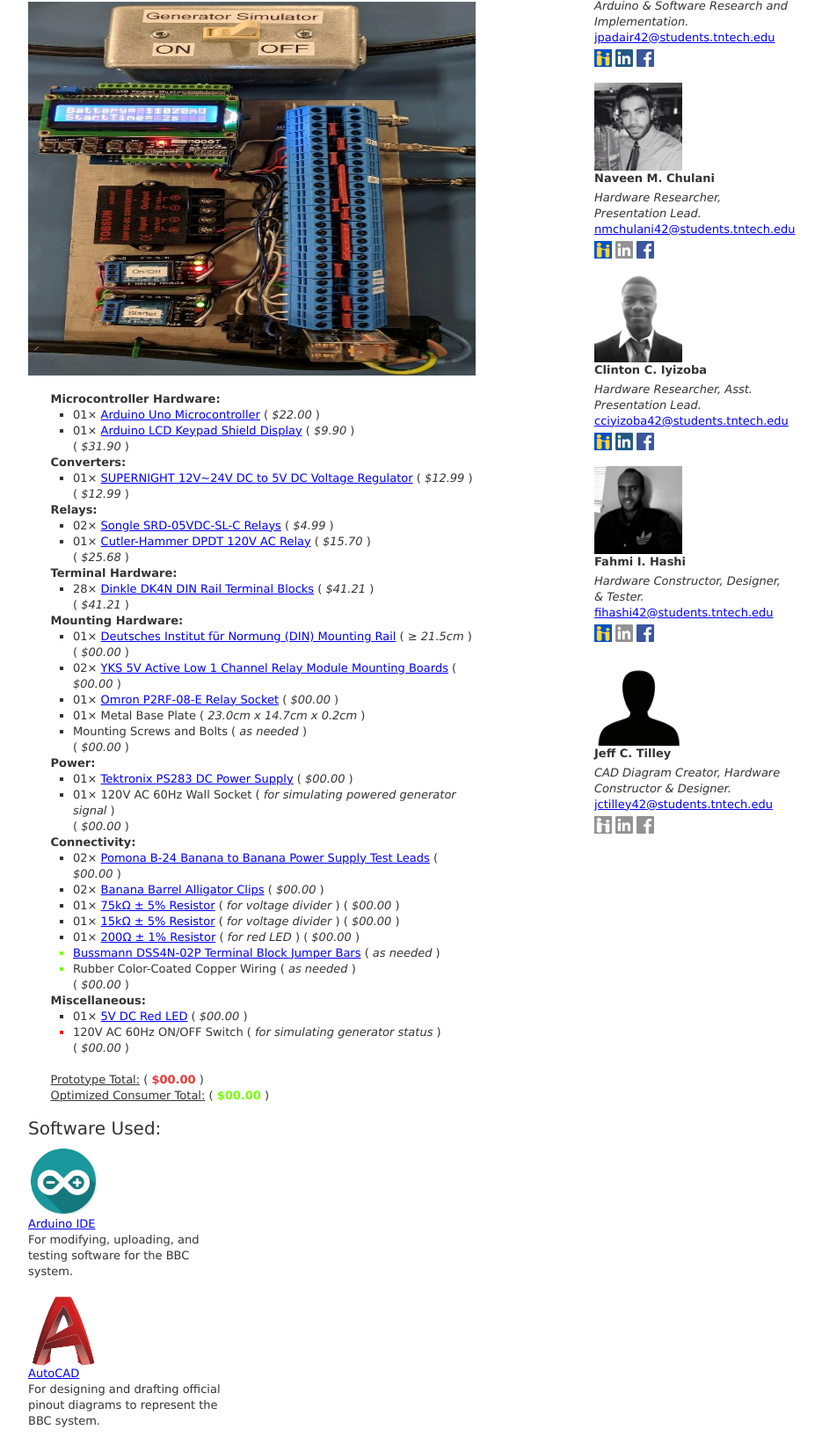
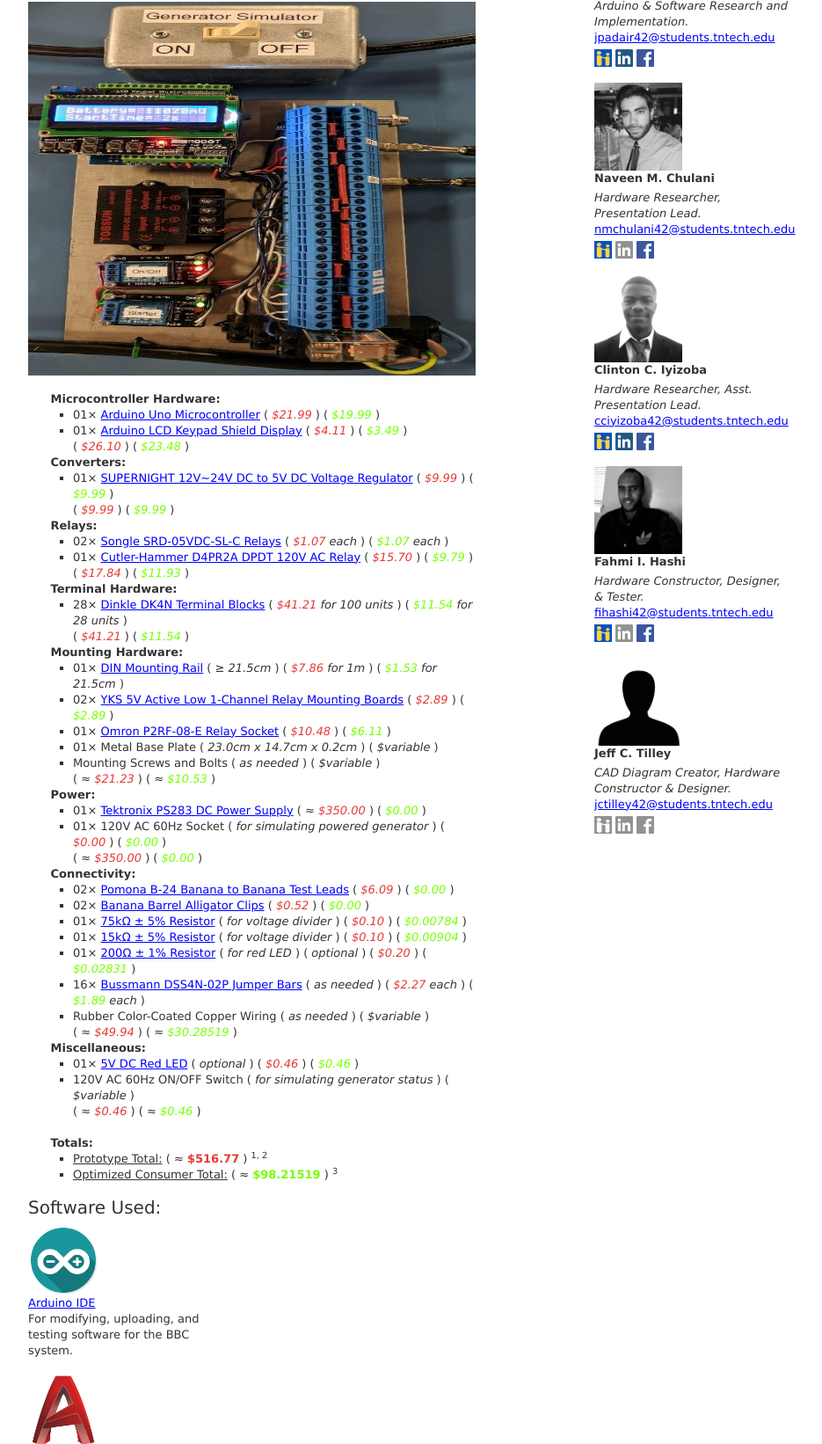
Before and after one commit to Lexxeous/capstone_2_website, a Rails app: page / in a window 1280 px wide. Shown: the part 760-2402 px from the top of the page at 88% size, without its empty margins (300-1235 px from the left). Run offline with Rails 7, Linux system fonts and the light colour scheme; style sheets or scripts are compiled from the project's sources; some libraries are stand-ins or nearby versions.

Commit message:
Finished cost analysis

```diff
--- a/app/assets/stylesheets/welcome.sass
+++ b/app/assets/stylesheets/welcome.sass
@@ -15,18 +15,18 @@
   .bio
     width: 250px
 
-  li.consumer
-    list-style-image: url("light_green_square.png")
+  ul
+    list-style: square
+    margin-left: -0.5em
 
   li.prototype
     list-style-image: url("red_square.png")
 
-  ul
-    list-style: square
-    margin-left: -0.5em
+  li.consumer
+    list-style-image: url("light_green_square.png")
 
-  b.prototype
+  b.prototype, i.prototype
     color: #E53935
 
-  b.consumer
+  b.consumer, i.consumer
     color: #76FF03
--- a/app/views/welcome/index.html.haml
+++ b/app/views/welcome/index.html.haml
@@ -43,7 +43,7 @@
             %i BBC
           as we call it) is a hardware system regulated by an
           =succeed "." do
-            =link_to "Adruino Uno Microcontroller", "https://store.arduino.cc/usa/arduino-uno-rev3"
+            =link_to "Adruino Uno Microcontroller", "https://www.robotshop.com/en/arduino-uno-r3-usb-microcontroller.html"
           %br
           %br
           The
@@ -76,7 +76,7 @@
           %br
           %br
           An
-          =link_to "Arduino LCD Keypad Shield Display", "https://www.dfrobot.com/wiki/index.php/Arduino_LCD_KeyPad_Shield_(SKU:_DFR0009)"
+          =link_to "Arduino LCD Keypad Shield Display", "https://www.banggood.com/Keypad-Shield-Blue-Backlight-For-Arduino-Robot-LCD-1602-Board-p-79326.html"
           shows live information about the external battery's voltage and allows the user to control the minimum and maximum generator threshold voltages, the between-iteration delay time, and the generator's starter duration. If the attached generator does not power on within the alotted amount of starter time and iterations, the
           %i BBC
           system displays an error message (
@@ -94,123 +94,195 @@
             %ul
               %li
                 01×
-                =link_to "Arduino Uno Microcontroller", "https://store.arduino.cc/usa/arduino-uno-rev3"
+                =link_to "Arduino Uno Microcontroller", "https://www.robotshop.com/en/arduino-uno-r3-usb-microcontroller.html"
                 (
-                %i $22.00
+                %i.prototype $21.99
+                )
+                (
+                %i.consumer $19.99
                 )
               %li
                 01×
-                =link_to "Arduino LCD Keypad Shield Display", "https://www.dfrobot.com/product-51.html"
+                =link_to "Arduino LCD Keypad Shield Display", "https://www.banggood.com/Keypad-Shield-Blue-Backlight-For-Arduino-Robot-LCD-1602-Board-p-79326.html"
                 (
-                %i $9.90
+                %i.prototype $4.11
+                )
+                (
+                %i.consumer $3.49
                 )
               (
-              %i $31.90
+              %i.prototype $26.10
+              )
+              (
+              %i.consumer $23.48
               )
             %b Converters:
             %ul
               %li
                 01×
-                =link_to "SUPERNIGHT 12V~24V DC to 5V DC Voltage Regulator", "https://www.newegg.com/Product/Product.aspx?Item=0SW-004G-000B9"
+                =link_to "SUPERNIGHT 12V~24V DC to 5V DC Voltage Regulator", "http://www.supernight.cc/supernight-tm-led-strip-strings-power-supply-dc-12v-24v-to-5v-10a-50w-dc-volt-converter-step-down-regulator-dc-voltage-transformer.html"
                 (
-                %i $12.99
+                %i.prototype $9.99
+                )
+                (
+                %i.consumer $9.99
                 )
               (
-              %i $12.99
+              %i.prototype $9.99
+              )
+              (
+              %i.consumer $9.99
               )
             %b Relays:
             %ul
               %li
                 02×
-                =link_to "Songle SRD-05VDC-SL-C Relays", "https://www.newegg.com/Product/Product.aspx?Item=9SIA6RP36W3562"
+                =link_to "Songle SRD-05VDC-SL-C Relays", "https://www.banggood.com/Mini-5V-DC-Power-Relay-SRD5VDCSLC-5-Pin-PCB-Type-p-930170.html"
                 (
-                %i $4.99
+                %i.prototype $1.07
+                %i each
+                )
+                (
+                %i.consumer $1.07
+                %i each
                 )
               %li
                 01×
-                =link_to "Cutler-Hammer DPDT 120V AC Relay", "https://www.newark.com/eaton-cutler-hammer/d4pr2a/relay-dpdt-240vac-30vdc-5a-socket/dp/46K6469"
+                =link_to "Cutler-Hammer D4PR2A DPDT 120V AC Relay", "https://www.newark.com/eaton-cutler-hammer/d4pr2a/relay-dpdt-240vac-30vdc-5a-socket/dp/46K6469"
                 (
-                %i $15.70
+                %i.prototype $15.70
+                )
+                (
+                %i.consumer $9.79
                 )
               (
-              %i $25.68
+              %i.prototype $17.84
+              )
+              (
+              %i.consumer $11.93
               )
             %b Terminal Hardware:
             %ul
               %li
                 28×
-                =link_to "Dinkle DK4N DIN Rail Terminal Blocks", "https://www.amazon.com/Dinkle-DK4N-BL-Terminal-Block-10-22AWG/dp/B00R1WU460/"
+                =link_to "Dinkle DK4N Terminal Blocks", "https://www.amazon.com/Dinkle-DK4N-BL-Terminal-Block-10-22AWG/dp/B00R1WU460/"
                 (
-                %i $41.21
+                %i.prototype $41.21
+                %i for 100 units
+                )
+                (
+                %i.consumer $11.54
+                %i for 28 units
                 )
               (
-              %i $41.21
+              %i.prototype $41.21
+              )
+              (
+              %i.consumer $11.54
               )
             %b Mounting Hardware:
             %ul
               %li
                 01×
-                =link_to "Deutsches Institut für Normung (DIN) Mounting Rail", "https://www.dinkle.com/en/Terminal_3/TS-35N"
+                =link_to "DIN Mounting Rail", "https://www.newark.com/wago/210-162/din-rail/dp/28H9089"
                 (
                 %i ≥ 21.5cm
                 )
                 (
-                %i $00.00
+                %i.prototype $7.86
+                %i for 1m
+                )
+                (
+                %i.consumer $1.53
+                %i for 21.5cm
                 )
               %li
                 02×
-                =link_to "YKS 5V Active Low 1 Channel Relay Module Mounting Boards", "https://www.newegg.com/Product/Product.aspx?Item=9SIA9083852861"
+                =link_to "YKS 5V Active Low 1-Channel Relay Mounting Boards", "https://www.newegg.com/Product/Product.aspx?Item=9SIA9083852861"
                 (
-                %i $00.00
+                %i.prototype $2.89
+                )
+                (
+                %i.consumer $2.89
                 )
               %li
                 01×
                 =link_to "Omron P2RF-08-E Relay Socket", "https://www.digikey.com/product-detail/en/omron-automation-and-safety/P2RF-08-E/Z207-ND/"
                 (
-                %i $00.00
+                %i.prototype $10.48
+                )
+                (
+                %i.consumer $6.11
                 )
               %li
                 01× Metal Base Plate
                 (
                 %i 23.0cm x 14.7cm x 0.2cm
                 )
+                (
+                %i $variable
+                )
               %li
                 Mounting Screws and Bolts
                 (
                 %i as needed
                 )
-              (
-              %i $00.00
+                (
+                %i $variable
+                )
+              ( ≈
+              %i.prototype $21.23
+              )
+              ( ≈
+              %i.consumer $10.53
               )
             %b Power:
             %ul
               %li
                 01×
                 =link_to "Tektronix PS283 DC Power Supply", "https://www.used-line.com/power-supplies/tektronix/tektronix-ps283/item-11173482"
+                ( ≈
+                %i.prototype $350.00
+                )
                 (
-                %i $00.00
+                %i.consumer $0.00
                 )
               %li
-                01× 120V AC 60Hz Wall Socket
+                01× 120V AC 60Hz Socket
                 (
-                %i for simulating powered generator signal
+                %i for simulating powered generator
                 )
+                (
+                %i.prototype $0.00
+                )
+                (
+                %i.consumer $0.00
+                )
+              ( ≈
+              %i.prototype $350.00
+              )
               (
-              %i $00.00
+              %i.consumer $0.00
               )
             %b Connectivity:
             %ul
               %li
                 02×
-                =link_to "Pomona B-24 Banana to Banana Power Supply Test Leads", "https://www.digikey.com/product-detail/en/pomona-electronics/B-24-2/501-1046-ND/"
+                =link_to "Pomona B-24 Banana to Banana Test Leads", "https://www.digikey.com/product-detail/en/pomona-electronics/B-24-2/501-1046-ND/"
                 (
-                %i $00.00
+                %i.prototype $6.09
+                )
+                (
+                %i.consumer $0.00
                 )
               %li
                 02×
                 =link_to "Banana Barrel Alligator Clips", "https://www.alliedelec.com/mueller-bu-60s/70188573/"
                 (
-                %i $00.00
+                %i.prototype $0.52
+                )
+                (
+                %i.consumer $0.00
                 )
               %li
                 01×
@@ -219,7 +291,10 @@
                 %i for voltage divider
                 )
                 (
-                %i $00.00
+                %i.prototype $0.10
+                )
+                (
+                %i.consumer $0.00784
                 )
               %li
                 01×
@@ -228,7 +303,10 @@
                 %i for voltage divider
                 )
                 (
-                %i $00.00
+                %i.prototype $0.10
+                )
+                (
+                %i.consumer $0.00904
                 )
               %li
                 01×
@@ -237,20 +315,41 @@
                 %i for red LED
                 )
                 (
-                %i $00.00
+                %i optional
                 )
-              %li.consumer
-                =link_to "Bussmann DSS4N-02P Terminal Block Jumper Bars", "https://www.galco.com/buy/Bussmann/DSS4N-02P"
+                (
+                %i.prototype $0.20
+                )
+                (
+                %i.consumer $0.02831
+                )
+              %li
+                16×
+                =link_to "Bussmann DSS4N-02P Jumper Bars", "https://www.galco.com/buy/Bussmann/DSS4N-02P"
                 (
                 %i as needed
                 )
-              %li.consumer
+                (
+                %i.prototype $2.27
+                %i each
+                )
+                (
+                %i.consumer $1.89
+                %i each
+                )
+              %li
                 Rubber Color-Coated Copper Wiring
                 (
                 %i as needed
                 )
-              (
-              %i $00.00
+                (
+                %i $variable
+                )
+              ( ≈
+              %i.prototype $49.94
+              )
+              ( ≈
+              %i.consumer $30.28519
               )
             %b Miscellaneous:
             %ul
@@ -258,26 +357,43 @@
                 01×
                 =link_to "5V DC Red LED", "https://hobbyking.com/en_us/led-5mm-red.html"
                 (
-                %i $00.00
+                %i optional
                 )
-              %li.prototype
+                (
+                %i.prototype $0.46
+                )
+                (
+                %i.consumer $0.46
+                )
+              %li
                 120V AC 60Hz ON/OFF Switch
                 (
                 %i for simulating generator status
                 )
-              (
-              %i $00.00
+                (
+                %i $variable
+                )
+              ( ≈
+              %i.prototype $0.46
+              )
+              ( ≈
+              %i.consumer $0.46
               )
             %br
-            %u Prototype Total:
-            (
-            %b.prototype $00.00
-            )
-            %br
-            %u Optimized Consumer Total:
-            (
-            %b.consumer $00.00
-            )
+            %b Totals:
+            %ul
+              %li
+                %u Prototype Total:
+                ( ≈
+                %b.prototype $516.77
+                )
+                %sup 1, 2
+              %li
+                %u Optimized Consumer Total:
+                ( ≈
+                %b.consumer $98.21519
+                )
+                %sup 3
           -#------------------------------------------------------------------------------------------------------------------------------------------------------------------
           %h5 Software Used:
           .row.justify-content-start.align-items-center.pl-3
@@ -349,6 +465,17 @@
                 =link_to "Ruby on Rails", "https://rubyonrails.org/"
                 %br
                 For locally designing, creating, and testing the BBC project homepage website.
+          %br
+          %br
+          %sup 1.
+          %i Protoype total cost was calculated based on the assumption that no hardware components are/were previously owned and that every component must be purchased individually.
+          %br
+          %sup 2.
+          %i Actual prototype cost was free of charge. All hardware components were readily avaliable and provided by Tennessee Technological University (TTU), the Electrical & Computer Engineering (ECE) department, and Dr. Michael A. Baswell.
+          %br
+          %sup 3.
+          %i Optimized consumer total cost was calculated based on the assumption that all hardware could be bought at wholesale (bulk) price and that no testing components needed to be purchased or used. Wholesale quanity is upwards of 1000+ units for some components.
+          %br
       -#------------------------------------------------------------------------------------------------------------------------------------------------------------------
       .col-md-3.p-3
         .row.justify-content-start
@@ -466,9 +593,9 @@
               =link_to (image_tag "grey_facebook_logo.png", size: "20x20"), welcome_path
     -#------------------------------------------------------------------------------------------------------------------------------------------------------------------
     .row.pt-3.justify-content-center
-      %i Special thanks to Tennessee Technological University, Dr. Michael A. Baswell,
+      %i Special thanks to Tennessee Technological University, the Electrical & Computer Engineering
     .row.p-0.justify-content-center
-      %i and the Electrical & Computer Engineering department for sponsoring this project.
+      %i department, and Dr. Michael A. Baswell for sponsoring this project.
     .row.py-3.justify-content-center
       =link_to (image_tag "ttu_logo.png", size: "150x150"), "https://www.tntech.edu/"
     -#------------------------------------------------------------------------------------------------------------------------------------------------------------------
```
